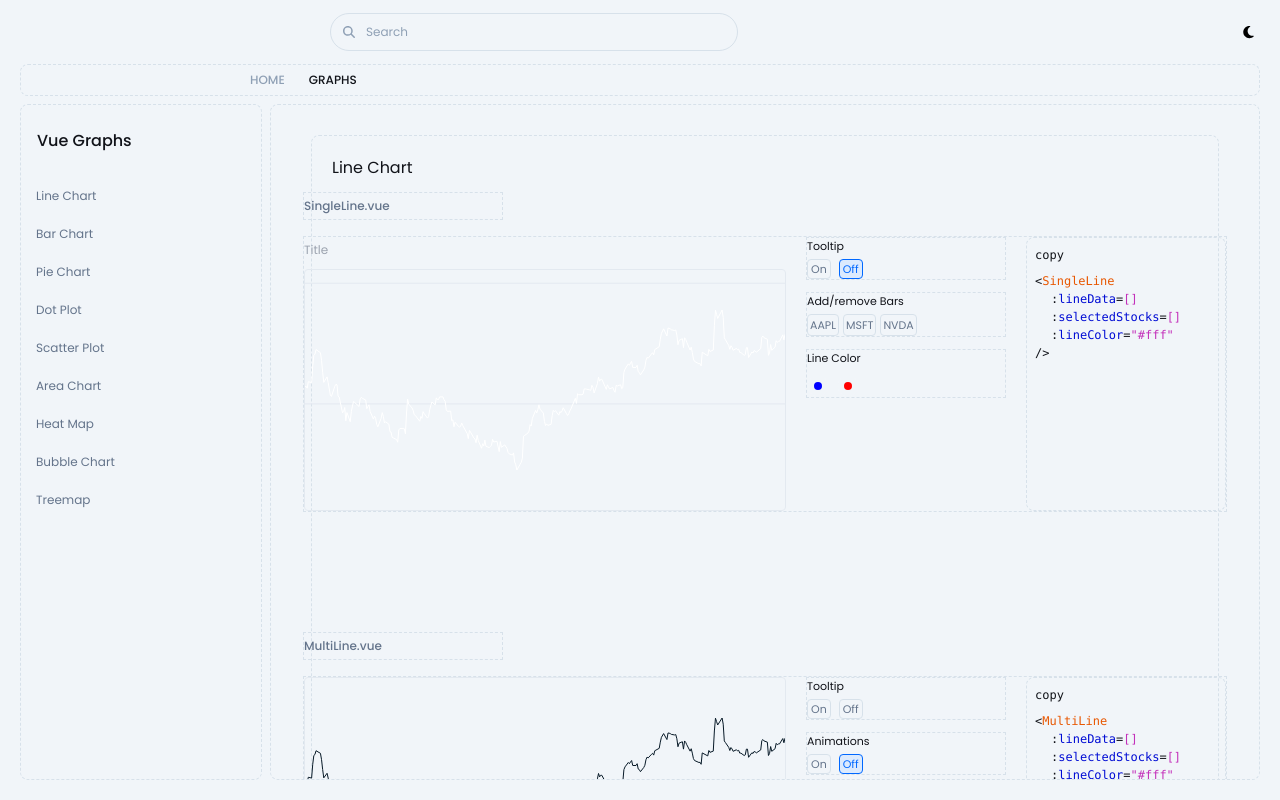
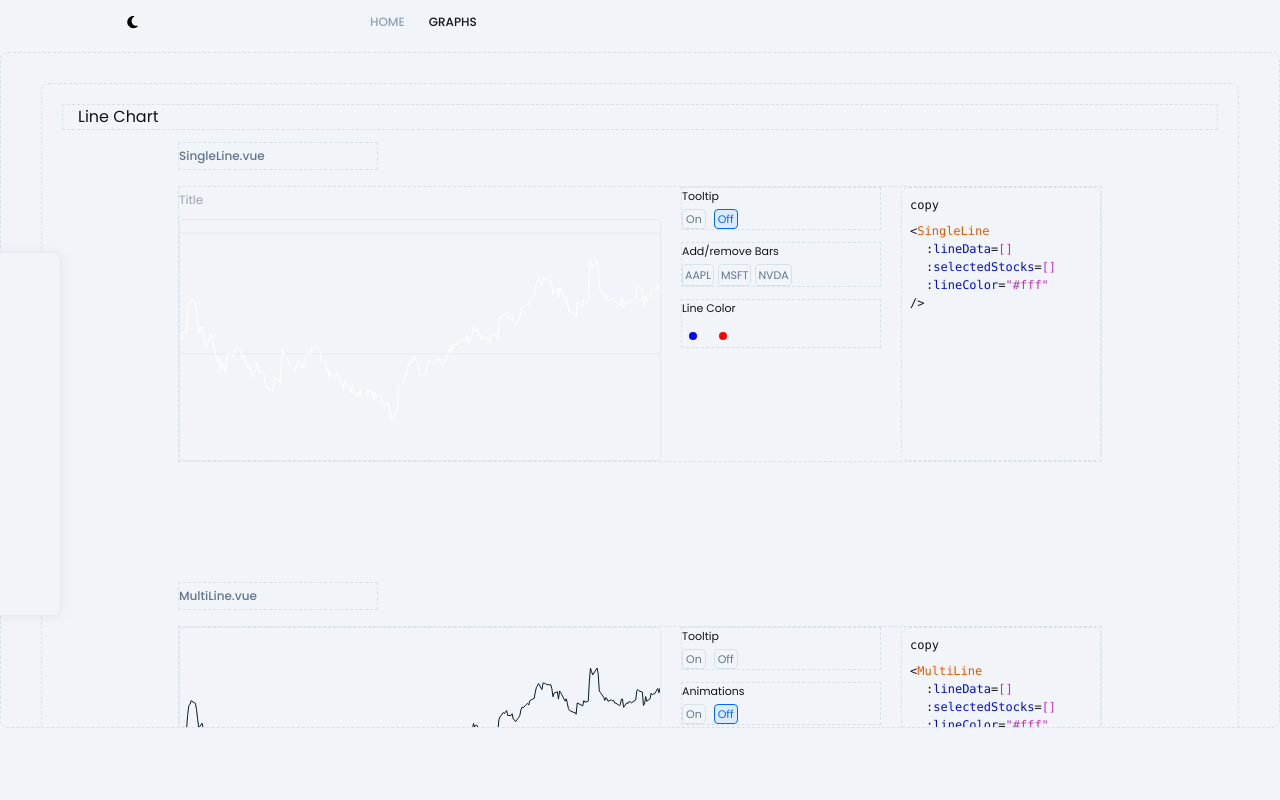
Before and after one commit to rebanovsky/vue-graphs, a Vue app in the folder frontend/: page /graphs in a window 1280 px wide. Built offline with nearby package versions, Linux system fonts and the light colour scheme.

Commit message:
make it better

```diff
--- a/frontend/src/components/common/navigation/TheNavigation.vue
+++ b/frontend/src/components/common/navigation/TheNavigation.vue
@@ -1,13 +1,9 @@
 <template>
   <div
-    class="content-navigation gridlines flex text-[12px] px-[8px] w-[100%] h-[32px] overflow-x-auto flex items-center justify-center rounded"
+    class="content-navigation border-b-[0px] border-b-slate-200 flex text-[12px] px-[8px] w-[100%] h-[44px] overflow-x-auto flex items-center justify-center rounded"
   >
-    <div class="setting-wrapper">
-      <font-awesome-icon
-        v-if="isSettings"
-        icon="fa-solid fa-gear"
-        class="mx-[8px] text-[12px] text-slate-700 hover:bg-slate-300 transition ease duration-75 p-[6px] rounded cursor-pointer"
-      />
+    <div class="theme-toggler side-object flex gap-[8px] items-center">
+      <ThemeToggler />
     </div>
     <div class="nav-items flex gap-[8px] p-[2px] w-[800px]">
       <router-link
@@ -42,9 +38,12 @@
 </template>
 
 <script>
+import ThemeToggler from "@/components/widgets/ThemeToggler.vue";
 import { useRoute } from "vue-router";
 
+
 export default {
+  components: { ThemeToggler },
   props: {
     items: {
       type: Array,
--- a/frontend/src/components/v-graphs/TheContent.vue
+++ b/frontend/src/components/v-graphs/TheContent.vue
@@ -1,7 +1,7 @@
 <template>
   <div
     ref="scrollableElement"
-    class="gridlines rounded-[8px] flex-1 items-center w-[100%] overflow-y-auto py-[10px]"
+    class="gridlines rounded-[8px] flex-1 items-center w-[100%] overflow-y-auto py-[10px] w-[100vw]"
   >
     <div
       v-for="item in sidenavItems"
@@ -12,7 +12,12 @@
       <div
         class="graph-wrapper h-[100%] p-[20px] gridlines rounded-[8px] w-[100%] flex gap-[12px] flex-col flex-1"
       >
-        <div class="sticky-header">{{ item.title }}</div>
+        <div class="sticky-header gridlines flex justify-center">
+          <div class="item-title flec justify-end w-[200px]">
+            {{ item.title }}
+          </div>
+          <div class="w-[924px]"></div>
+        </div>
         <div class="graph-content h-[100%] flex justify-center w-[100%]">
           <div
             class="item-content flex gap-[20px] flex-1 flex-col items-center justify-center"
--- a/frontend/src/layouts/AppLayout.vue
+++ b/frontend/src/layouts/AppLayout.vue
@@ -4,9 +4,9 @@
   >
     <div class="ih-app flex w-[100%]">
       <div
-        class="content flex-1 flex-col w-[100%] border-[0px] pl-[20px] pr-[20px]"
+        class="content flex-1 flex-col w-[100%] border-[0px]"
       >
-        <TheNavbar />
+        <!-- <TheNavbar /> -->
         <router-view v-slot="{ Component }">
           <transition name="fade" mode="out-in">
             <component
--- a/frontend/src/layouts/MainView.vue
+++ b/frontend/src/layouts/MainView.vue
@@ -3,7 +3,7 @@
     <!-- <div class="view-heading px-[18px] font-medium text-[24px] rounded-[8px] gridlines">{{ getCurrentHeading() }}</div> -->
     <TheNavigation
       :items="items"
-      class="flex-shrink-0 border-[1px] rounded-[8px]"
+      class="flex-shrink-0 rounded-[8px]"
     />
     <router-view />
     <slot class="flex-1 overflow-y-auto"></slot>
--- a/frontend/src/views/v-graphs/TheGraphs.vue
+++ b/frontend/src/views/v-graphs/TheGraphs.vue
@@ -1,12 +1,13 @@
 <template>
   <div
-    class="playground-component  flex justify-between rounded-[14px]"
+    class="playground-component flex justify-center w-[100vw] rounded-[14px]"
     style="height: calc(100vh - 124px)"
   >
-    <div
-      class="main-content w-[100%] overflow-y-auto flex gap-[8px] h-[100%]"
-    >
-      <div class="sidenav overflow-y-auto gridlines rounded-[8px]">
+    <div class="main-content flex justify-center gap-[8px] h-[100%]">
+      <!-- Flex Container -->
+      <div class="flex-container absolute flex mt-[200px] justify-center w-[auto]">
+        <!-- ScrollableMenu centered -->
+        <div class="sidenav overflow-y-auto rounded-[8px] translate-x-[-700px] z-[9999999] bg-slate-100 shadow-boxshlight dark:shadow-darkboxshlight border-slate-200 dark:border-slate-800 border-[1px]  dark:bg-slate-900">
           <ScrollableMenu
             :title="title"
             :items="sidenavItems"
@@ -14,6 +15,8 @@
             :current-section="currentSection"
           />
         </div>
+      </div>
+
       <TheContent :sidenavItems="sidenavItems" />
     </div>
   </div>
@@ -21,7 +24,7 @@
 
 <script setup>
 import ScrollableMenu from "@/components/common/navigation/ScrollableMenu.vue";
-import { ref, onMounted, onUnmounted, nextTick } from "vue";
+import { ref } from "vue";
 import TheContent from "@/components/v-graphs/TheContent.vue";
 
 const basePath = "/playground/graph-items";
@@ -30,42 +33,20 @@ const title = ref("Vue Graphs");
 const sidenavItems = ref([
   { title: "Line Chart", name: "line-chart" },
   { title: "Bar Chart", name: "bar-chart" },
-
-
   { title: "Pie Chart", name: "pie-chart" },
   { title: "Dot Plot", name: "dot-plot" },
-  { title: "Scatter Plot", name: "scatter-plot" },
-  { title: "Area Chart", name: "area-chart" },
-  // { title: "Box Plot", name: "box-plot" },
   { title: "Heat Map", name: "heat-map" },
-  // { title: "Radar Chart", name: "radar-chart" },
   { title: "Bubble Chart", name: "bubble-chart" },
   { title: "Treemap", name: "treemap" },
+  // { title: "Scatter Plot", name: "scatter-plot" },
+  // { title: "Area Chart", name: "area-chart" },
+  // { title: "Box Plot", name: "box-plot" },
+  // { title: "Radar Chart", name: "radar-chart" },
   // { title: "Waterfall Chart", name: "waterfall-chart" },
   // { title: "Gantt Chart", name: "gantt-chart" },
   // { title: "Funnel Chart", name: "funnel-chart" },
   // { title: "Polar Area Chart", name: "polar-area-chart" },
 ]);
-
-const mainContentElement = ref(null);
-
-onMounted(async () => {
-  await nextTick();
-  mainContentElement.value = document.querySelector('.main-content');
-  if (mainContentElement.value) {
-    mainContentElement.value.addEventListener('scroll', onScrollTest);
-  }
-});
-
-onUnmounted(() => {
-  if (mainContentElement.value) {
-    mainContentElement.value.removeEventListener('scroll', onScrollTest);
-  }
-});
-
-const onScrollTest = () => {
-  console.log("Scroll event fired");
-};
 </script>
 
 <style lang="scss" scoped></style>
--- a/frontend/tailwind.config.js
+++ b/frontend/tailwind.config.js
@@ -185,7 +185,7 @@ module.exports = {
         boxshgreen: "0px 0px 12px 1px rgba(54, 255, 0, 1)",
         boxshlight: "0px 0px 12px 2px rgba(160, 160, 160, 0.1);",
         boxsh: "0px 6px 12px 0px rgba(17, 19, 25, 0.1)",
-        darkboxshlight: "0px 0px 16px 0px rgba(200,200,200,0.1);",
+        darkboxshlight: "0px 0px 10px 4px rgba(40, 40, 40, 0.1)",
         popupsh: "0px 0px 32px 0px rgba(0,0,0,0.15);",
         noshadow: "0px 0px 0px 0px rgba(0,0,0,0);",
         popupshdark: "0px 0px 36px 0px rgba(0,0,0,0.6);",
```
Lines whose indentation alone changed are shown as unchanged.
